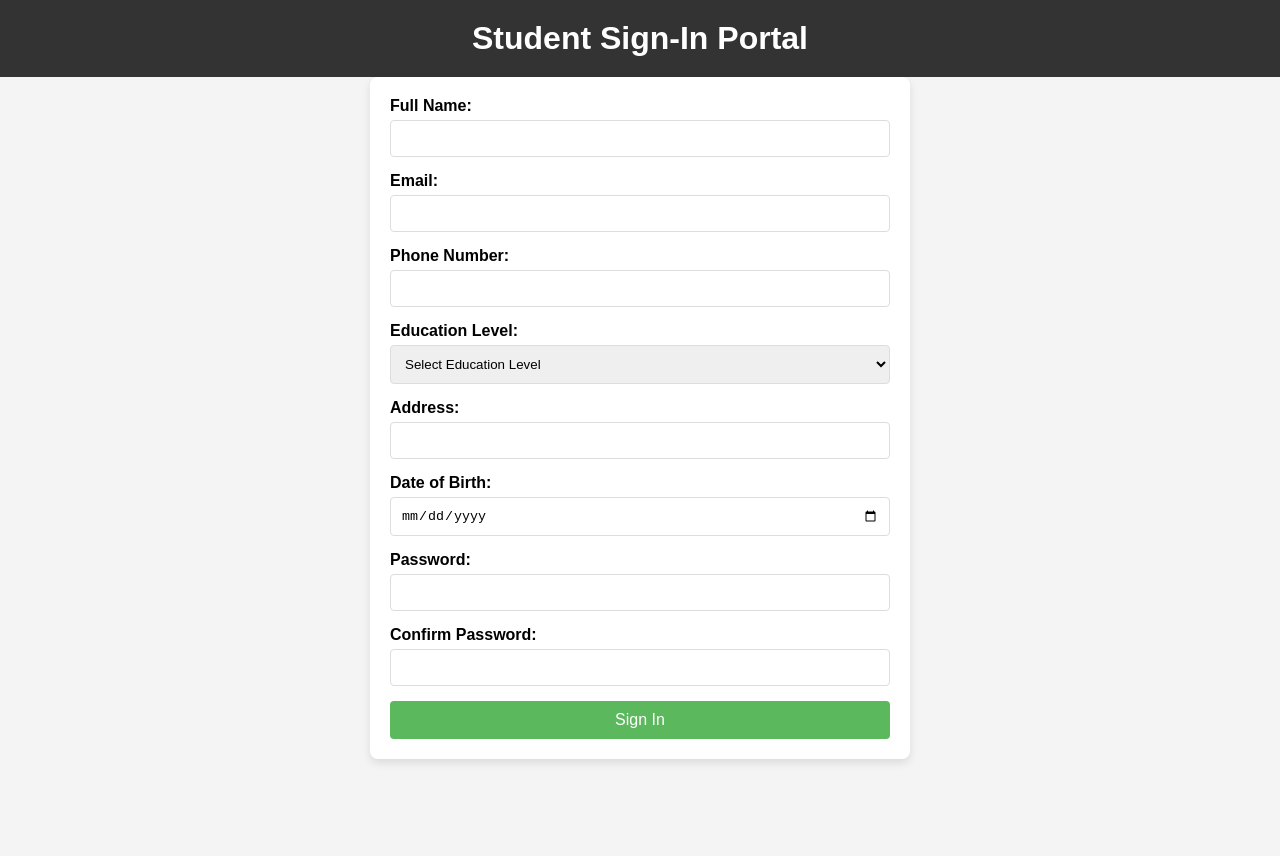
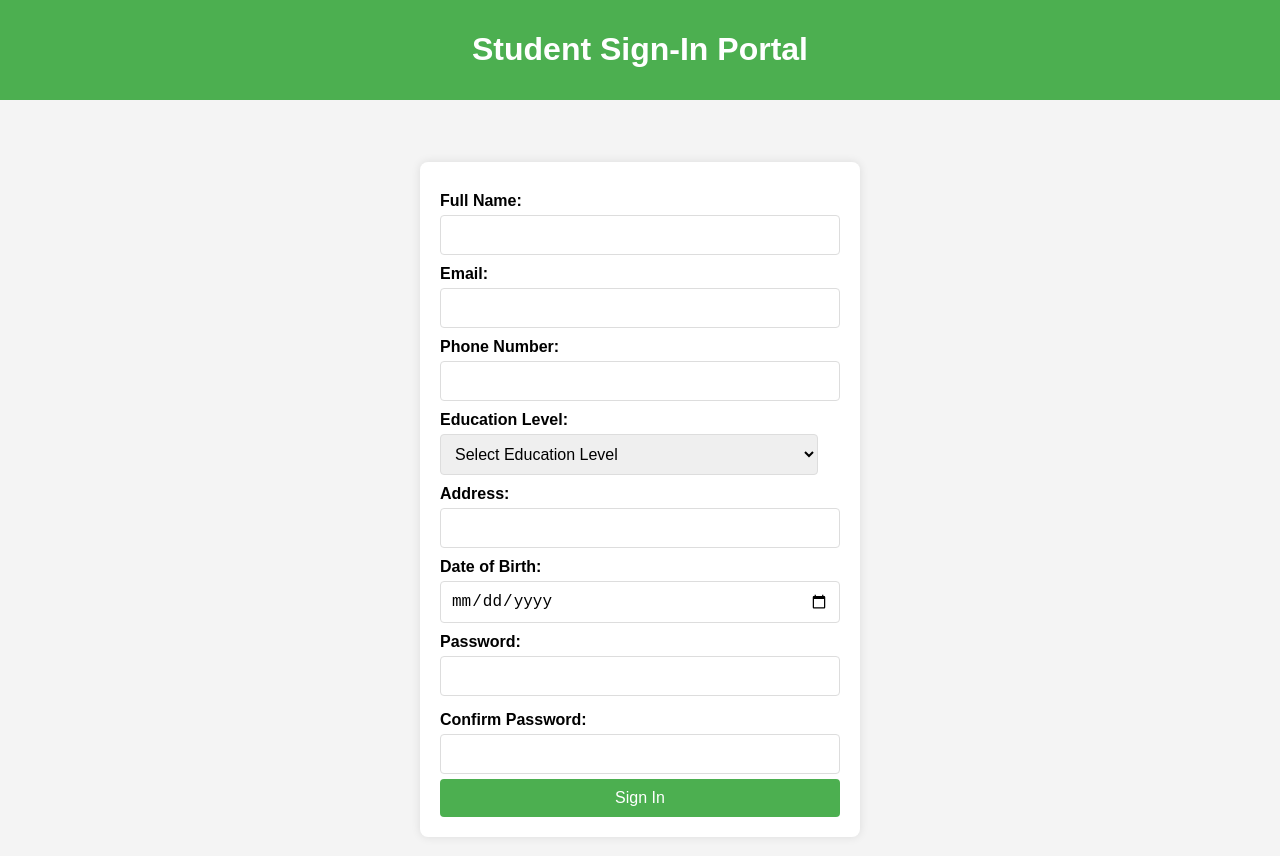
Before and after one commit to vedika786/CareerCounsellingApp, a plain HTML site: page sign-in.html in a window 1280 px wide. Before the commit the page ends 800 px from the top, so only its background shows below. Drawn offline with Linux system fonts and the light colour scheme.

Commit message:
Update style1.css

```diff
--- a/style1.css
+++ b/style1.css
@@ -1,66 +1,71 @@
+/* General Styles */
 body {
     font-family: Arial, sans-serif;
+    background-color: #f4f4f4;
     margin: 0;
     padding: 0;
-    background-color: #f4f4f4;
 }
 
 header {
-    background-color: #333;
-    color: #fff;
+    background-color: #4CAF50;
+    color: white;
+    padding: 10px 0;
     text-align: center;
-    padding: 20px;
-}
-
-header h1 {
-    margin: 0;
 }
 
 main {
     display: flex;
     justify-content: center;
     align-items: center;
-    min-height: 80vh;
+    height: 100vh;
 }
 
-.sign-in {
-    background-color: #fff;
+section.sign-in {
+    background-color: white;
     padding: 20px;
     border-radius: 8px;
-    box-shadow: 0 4px 8px rgba(0, 0, 0, 0.1);
+    box-shadow: 0 0 10px rgba(0, 0, 0, 0.1);
     width: 100%;
-    max-width: 500px;
+    max-width: 400px;
 }
 
-.sign-in form {
+form {
     display: flex;
     flex-direction: column;
 }
 
-.sign-in label {
-    margin-bottom: 5px;
+label {
+    margin-top: 10px;
     font-weight: bold;
 }
 
-.sign-in input, .sign-in select {
+input, select, button {
     padding: 10px;
-    margin-bottom: 15px;
+    margin-top: 5px;
+    border-radius: 4px;
     border: 1px solid #ddd;
-    border-radius: 4px;
-}
-
-.sign-in button {
-    padding: 10px;
-    background-color: #5cb85c;
-    color: #fff;
-    border: none;
-    border-radius: 4px;
-    cursor: pointer;
     font-size: 16px;
 }
 
-.sign-in button:hover {
-    background-color: #4cae4c;
+input[type="text"], input[type="email"], input[type="tel"], input[type="password"], input[type="date"], select {
+    width: calc(100% - 22px);
+}
+
+button {
+    background-color: #4CAF50;
+    color: white;
+    border: none;
+    cursor: pointer;
+    transition: background-color 0.3s;
+}
+
+button:hover {
+    background-color: #45a049;
+}
+
+small {
+    color: #888;
+    margin-top: 5px;
 }
 
 #thank-you-message {
@@ -68,9 +73,11 @@ main {
 }
 
 #thank-you-message h2 {
-    color: #5cb85c;
+    font-size: 24px;
+    color: #4CAF50;
 }
 
 #thank-you-message p {
+    font-size: 18px;
     color: #333;
 }
```
